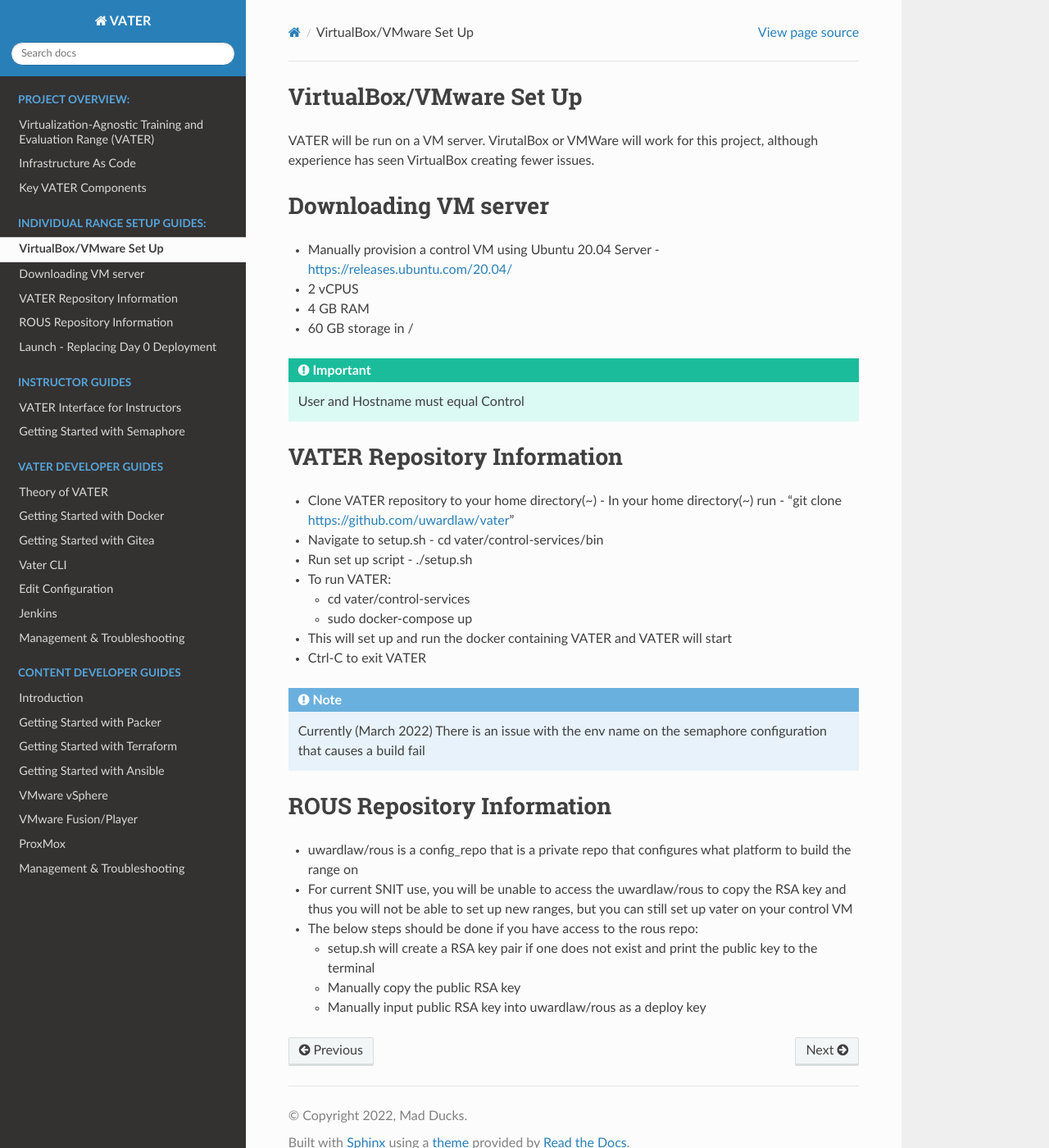
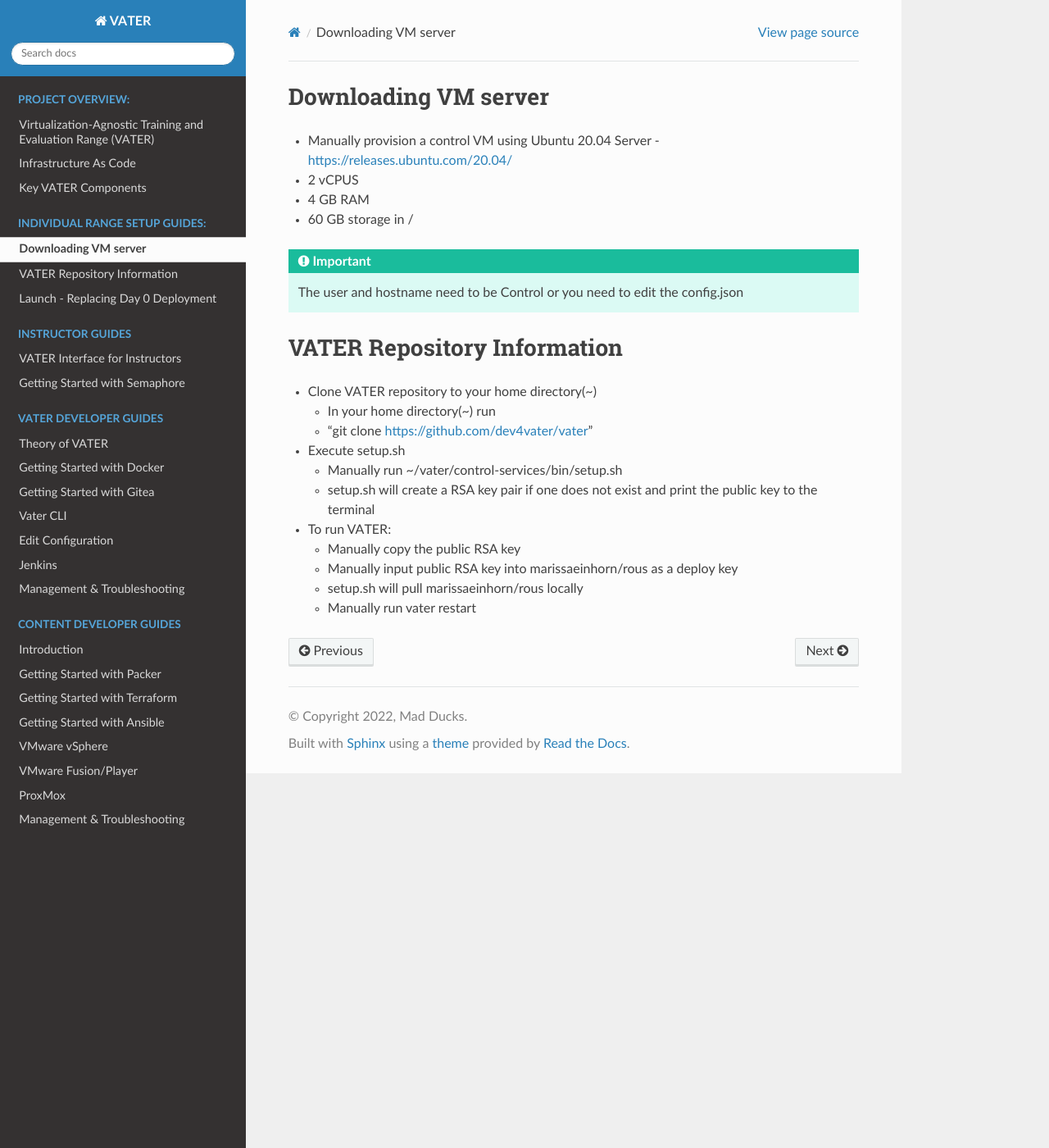
Before and after one commit to dev4vater/vater, a Sphinx documentation site: the page built from docs/source/GettingStarted.rst, in a window 1280 px wide and 1400 px high. Shown: the whole window at 82% size. Built offline with Sphinx 7.4.7 and the Read the Docs theme 2.0.0, drawn with Linux system fonts in a browser that asks for light colours.

Commit message:
Update GettingStarted.rst

```diff
--- a/docs/source/GettingStarted.rst
+++ b/docs/source/GettingStarted.rst
@@ -1,10 +1,3 @@
-VirtualBox/VMware Set Up
-========================
-
-VATER will be run on a VM server. VirutalBox or VMWare will work for
-this project, although experience has seen VirtualBox creating fewer
-issues.
-
 Downloading VM server
 =====================
 
@@ -14,47 +7,25 @@
 -  4 GB RAM
 -  60 GB storage in /
 
-.. Important:: User and Hostname must equal Control
+.. Important:: The user and hostname need to be Control or you need to edit the config.json
 
 
 VATER Repository Information
 ============================
+-  Clone VATER repository to your home directory(~)
 
--  Clone VATER repository to your home directory(~)
    -  In your home directory(~) run
-   -  “git clone https://github.com/uwardlaw/vater”
+   -  “git clone https://github.com/dev4vater/vater”
 
--  Navigate to setup.sh
-   -  cd vater/control-services/bin
+-  Execute setup.sh
 
--  Run set up script
-   -  ./setup.sh
+   - Manually run ~/vater/control-services/bin/setup.sh
+   - setup.sh will create a RSA key pair if one does not exist and print the public key to the terminal
+
 
 -  To run VATER:
 
-   -  cd vater/control-services
-   -  sudo docker-compose up
-
--  This will set up and run the docker containing VATER and VATER will
-   start
-
--  Ctrl-C to exit VATER
-
-.. NOTE:: Currently (March 2022) There is an issue with the env name
-      on the semaphore configuration that causes a build fail
-
-ROUS Repository Information
-============================
-
-- uwardlaw/rous is a config_repo that is a private repo that configures what platform to build the range on
-
--  For current SNIT use, you will be unable to access the uwardlaw/rous
-   to copy the RSA key and thus you will not be able to set up new
-   ranges, but you can still set up vater on your control VM
-
--  The below steps should be done if you have access to the rous repo:
-
-   -  setup.sh will create a RSA key pair if one does not exist and
-      print the public key to the terminal
-   -  Manually copy the public RSA key
-   -  Manually input public RSA key into uwardlaw/rous as a deploy key
+   - Manually copy the public RSA key
+   - Manually input public RSA key into marissaeinhorn/rous as a deploy key
+   - setup.sh will pull marissaeinhorn/rous locally
+   - Manually run vater restart
```
